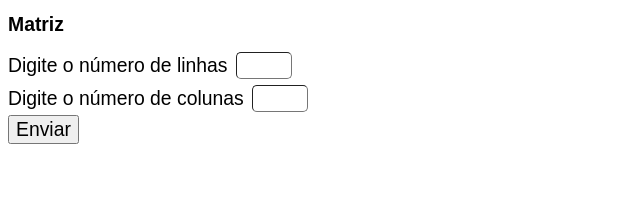
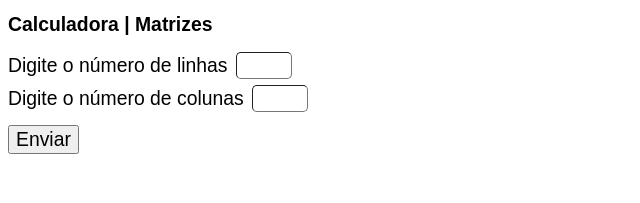
Before and after one commit to LuizaQFernandes/Calculadora-Matriz, a plain HTML site: page index.html in a window 1280 px wide. Shown: the whole page, without its empty margins (0-640 px from the left). Drawn offline with Linux system fonts and the light colour scheme.

Commit message:
text changes

```diff
--- a/index.html
+++ b/index.html
@@ -6,25 +6,25 @@
     <meta http-equiv="X-UA-Compatible" content="IE=edge">
     <meta name="viewport" content="width=device-width, initial-scale=1.0">
     <link rel="stylesheet" href="style.css" media="screen" />
-    <title>Document</title>
+    <title>Calculadora | Matrizes</title>
 </head>
 
 <body>
     <div class="container-text">
-        <h1>Matriz</h1>
+        <h1>Calculadora | Matrizes</h1>
 
         Digite o número de linhas <input type="number" class="form-control" id="num1" /><br>
         Digite o número de colunas <input type="number" class="form-control" id="num2" /><br>
 
         <button onClick="montar()"> Enviar </button><br><br>
 
-       <h5 id="mxn"></h5>
+        <h5 id="mxn"></h5>
 
-       <br>
+        <br>
 
-       <div id="input-array"></div>
+        <div id="input-array"></div>
 
-       <div id="array"></div>
+        <div id="array"></div>
 
         <script src="./index.js">  </script>
     </div>
--- a/style.css
+++ b/style.css
@@ -20,3 +20,7 @@ input{
     border-width: 0.2px;
     margin: 3px;
 }
+
+button{
+    margin-top: 10px;
+}
```
